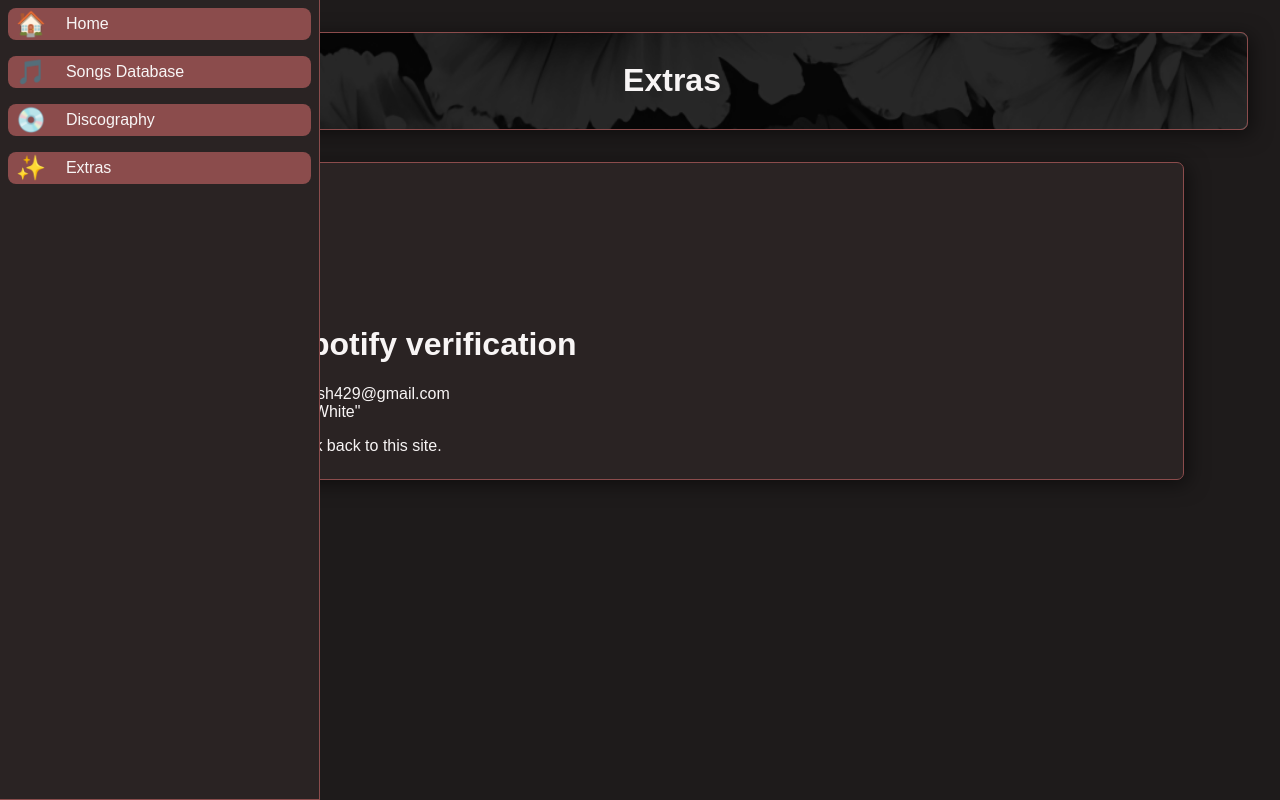
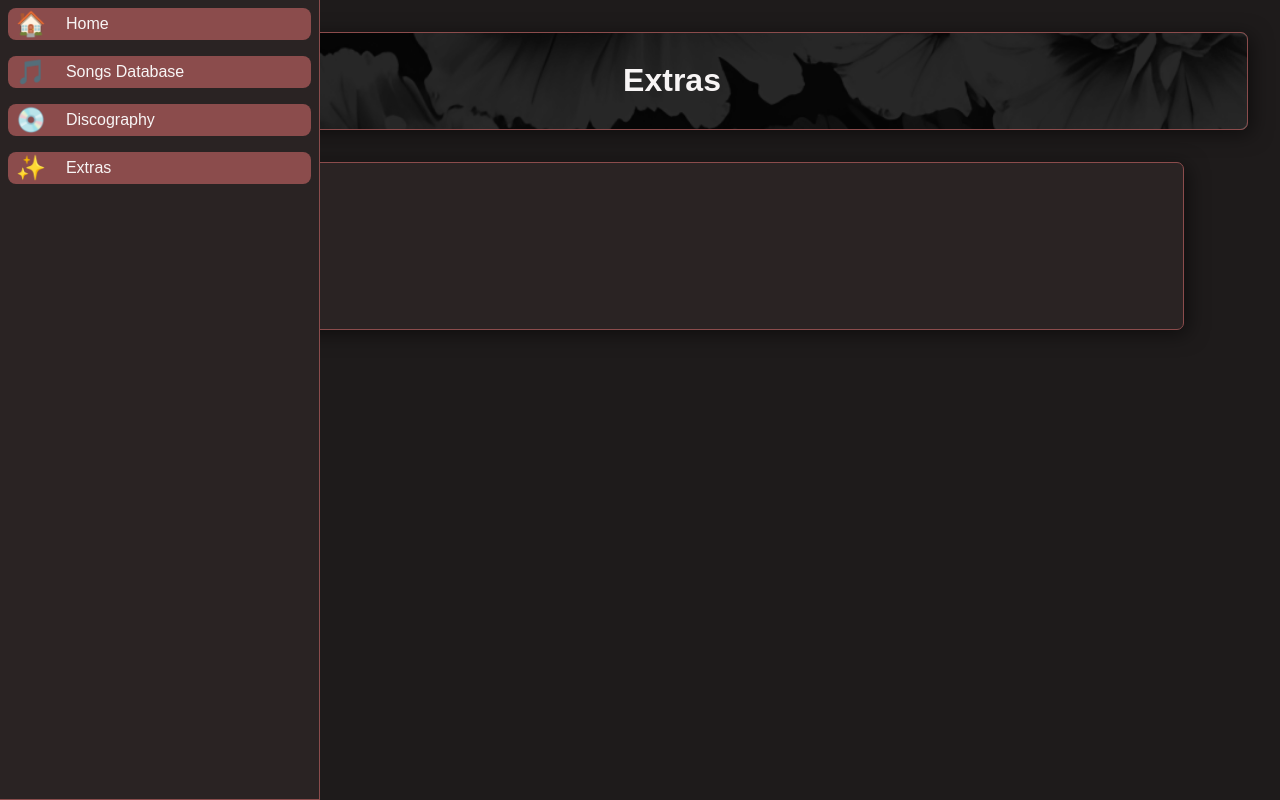
Before and after one commit to Kars-Ascended/Kars, a PHP site: page /extras.php in a window 1280 px wide. Run offline with PHP 8.4, Linux system fonts and the light colour scheme.

Commit message:
rem spot

```diff
--- a/pages/extras.php
+++ b/pages/extras.php
@@ -16,12 +16,6 @@
             <li><a href="https://soundcloud.com/kars_ascended" target="_blank" rel="noopener">SoundCloud</a></li>
             <li><a href="https://open.spotify.com/artist/2gHZOLy93l7IwyTndfNxQK?si=de-nAJ-3R0SB2D1BAyIGMA" target="_blank" rel="noopener">Spotify</a></li>
         </ul>
-        <h1>Info for spotify verification</h1>
-        <ul>
-            <li>Email - whitejosh429@gmail.com</li>
-            <li>Name - "Josh White"</li>
-        </ul>
-        <p>All online profiles link back to this site.</p>
     </main-element>
 </body>
 </html>
```
